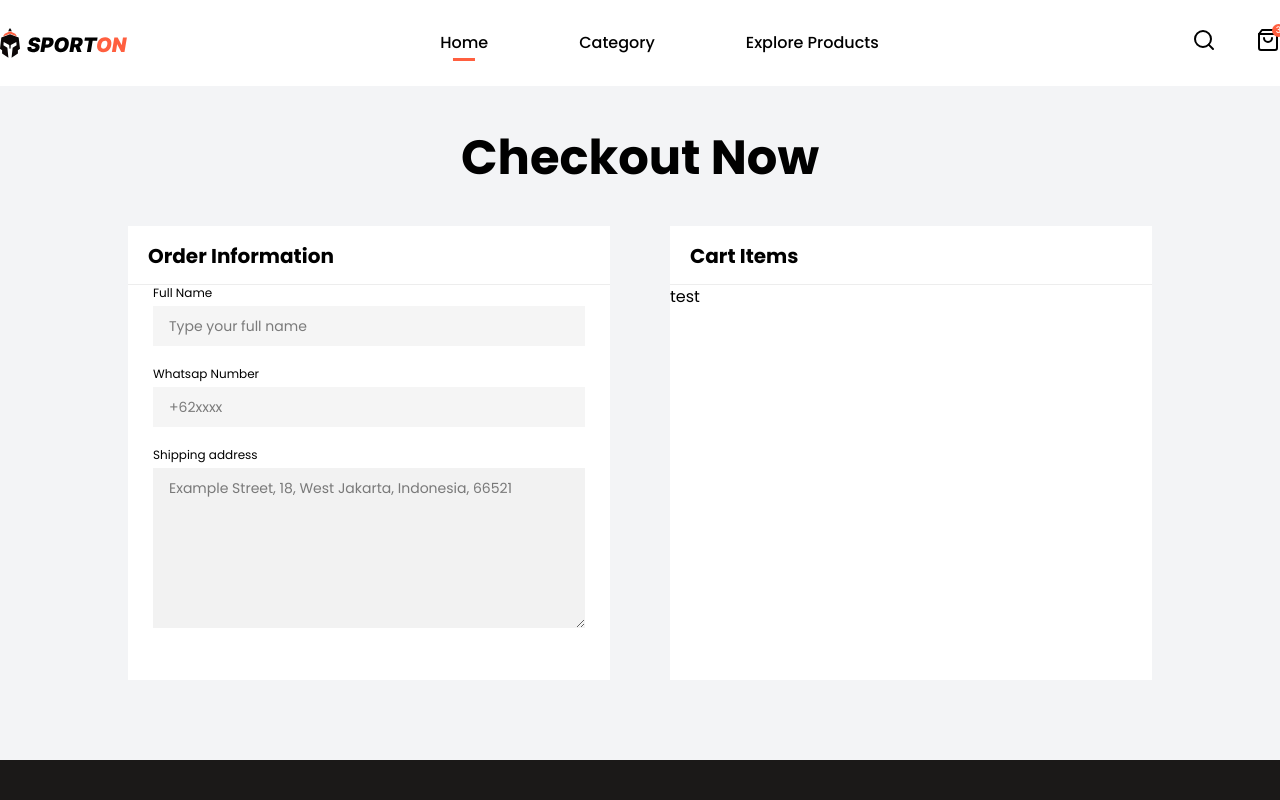
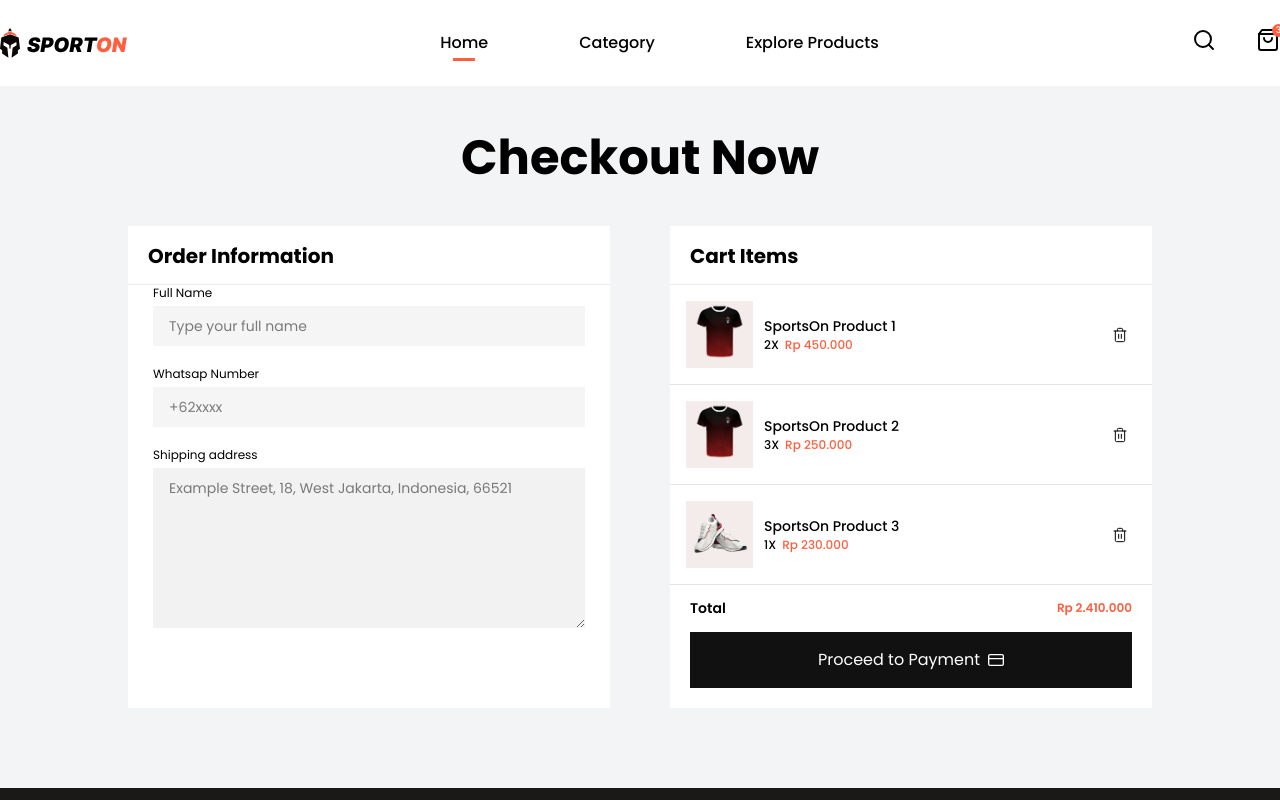
Before and after one commit to veydayen07/sporton-fe, a Next.js app: page /checkout in a window 1280 px wide. Shown: the top 800 px of the page. Built offline with nearby package versions, Linux system fonts and the light colour scheme.

Commit message:
feat: complete checkout

```diff
--- a/app/(landing)/components/checkout/cartItems.tsx
+++ b/app/(landing)/components/checkout/cartItems.tsx
@@ -1,8 +1,74 @@
+"use client";
 import React from "react";
 import CardWithHeader from "../ui/cardWithHeader";
+import { cartList } from "../../data/cartItems";
+import Image from "next/image";
+import { priceFormatter } from "@/app/utils/price-formatter";
+import { FiCreditCard, FiTrash2 } from "react-icons/fi";
+import Button from "../ui/button";
+import { useRouter } from "next/navigation";
 
 const CartItems = () => {
-  return <CardWithHeader header="Cart Items">test</CardWithHeader>;
+  const { push } = useRouter();
+  return (
+    <CardWithHeader header="Cart Items">
+      <div className="overflow-auto max-h-75">
+        {cartList.map((item, index) => (
+          <div
+            key={index}
+            className="pl-4 pr-5 py-4 border-b border-[#E4E4E4] flex justify-between items-center"
+          >
+            <div className="flex gap-2.75">
+              <div className="aspect-square bg-primary-light p-0.5  flex items-center">
+                <Image
+                  width={63}
+                  height={63}
+                  alt={item.name}
+                  src={`/images/products/${item.imgUrl}`}
+                  className="object-contain aspect-square"
+                />
+              </div>
+              <div className="flex flex-col gap-px justify-center">
+                <span className="font-medium text-sm">{item.name}</span>
+                <div className="flex gap-1.5">
+                  <span className="font-medium text-xs">{item.qty}X</span>
+                  <span className="text-primary font-medium text-xs">
+                    {priceFormatter(item.price)}
+                  </span>
+                </div>
+              </div>
+            </div>
+            <i className="w-5 h-5 flex items-center ">
+              <FiTrash2 strokeWidth={1.5} className="text-black" />
+            </i>
+          </div>
+        ))}
+      </div>
+      <div className="flex flex-col gap-3.5 pb-5">
+        <div className="px-5 pt-3.25  flex items-center justify-between">
+          <span className="text-sm font-semibold">Total</span>{" "}
+          <span className="text-xs font-semibold text-primary">
+            {priceFormatter(
+              cartList.reduce(
+                (total, item) => total + item.price * item.qty,
+                0,
+              ),
+            )}
+          </span>
+        </div>
+        <div className="px-5 w-full ">
+          <Button
+            variant="dark"
+            className="w-full"
+            onClick={() => push("/payment")}
+          >
+            Proceed to Payment{" "}
+            <FiCreditCard width={22} height={22} className="text-white" />
+          </Button>
+        </div>
+      </div>
+    </CardWithHeader>
+  );
 };
 
 export default CartItems;
--- a/app/(landing)/components/checkout/orderInformation.tsx
+++ b/app/(landing)/components/checkout/orderInformation.tsx
@@ -5,7 +5,7 @@ import InputGroup from "./../ui/inputGroup";
 const OrderInformation = () => {
   return (
     <CardWithHeader header="Order Information">
-      <div className="flex flex-col gap-5 px-6.25">
+      <div className="flex flex-col gap-5 px-6.25 pb-13">
         <InputGroup
           label="Full Name"
           type="text"
--- a/app/(landing)/components/ui/CartPopUp.tsx
+++ b/app/(landing)/components/ui/CartPopUp.tsx
@@ -4,10 +4,12 @@ import { FiArrowRight, FiTrash2 } from "react-icons/fi";
 import Image from "next/image";
 import { priceFormatter } from "@/app/utils/price-formatter";
 import Button from "./button";
+import { useRouter } from "next/navigation";
 
 const CartPopUp = () => {
+  const { push } = useRouter();
   return (
-    <div className="w-90 absolute right-0 top-16 border border-[#E4E4E4] z-10 shadow-lg flex flex-col bg-white py-4">
+    <div className="w-90 absolute right-18 top-18 border border-[#E4E4E4] z-10 shadow-lg flex flex-col bg-white py-4">
       <span className="w-full text-center text-base font-bold pb-2.5 border-b border-[#E4E4E4D1]/82">
         Shopping Cart
       </span>
@@ -43,7 +45,7 @@ const CartPopUp = () => {
           </div>
         ))}
       </div>
-      <div className="pt-2.75 px-4 flex justify-between  items-center mb-3.75">
+      <div className="pt-2.75 px-4 flex justify-between items-center mb-3.75">
         <span className="font-semibold text-sm">Total</span>
         <span className="font-semibold text-xs text-primary">
           {priceFormatter(
@@ -52,7 +54,12 @@ const CartPopUp = () => {
         </span>
       </div>
       <div className="px-4">
-        <Button variant="dark" size="small" className="flex gap-2.75 w-full">
+        <Button
+          variant="dark"
+          size="small"
+          className="flex gap-2.75 w-full"
+          onClick={() => push("/checkout")}
+        >
           Checkout Now
           <FiArrowRight />
         </Button>
--- a/app/(landing)/components/ui/cardWithHeader.tsx
+++ b/app/(landing)/components/ui/cardWithHeader.tsx
@@ -7,7 +7,7 @@ type TCardWithHeaderProps = {
 
 const CardWithHeader = ({ header, children }: TCardWithHeaderProps) => {
   return (
-    <div className="pt-4 pb-13 bg-white">
+    <div className="pt-4 bg-white">
       <h2 className="pb-3.5 px-5 border-b border-[#E4E4E4D1]/82  font-bold text-xl">
         {header}
       </h2>
--- /dev/null
+++ b/app/(landing)/payment/page.tsx
@@ -0,0 +1,13 @@
+import React from "react";
+
+const Payment = () => {
+  return (
+    <div>
+      <h1 className="text-center font-bold text-5xl text-black bg-gray-100 min-h-[80vh] pt-12">
+        Payment
+      </h1>
+    </div>
+  );
+};
+
+export default Payment;
```
